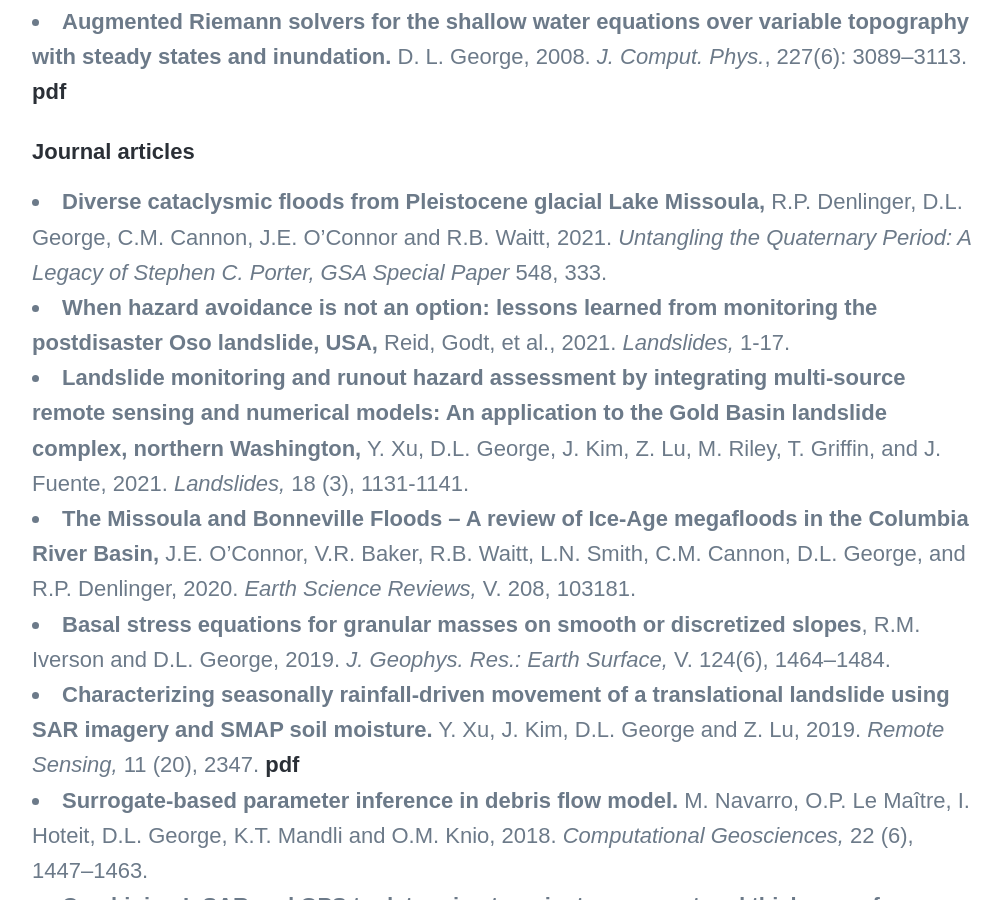
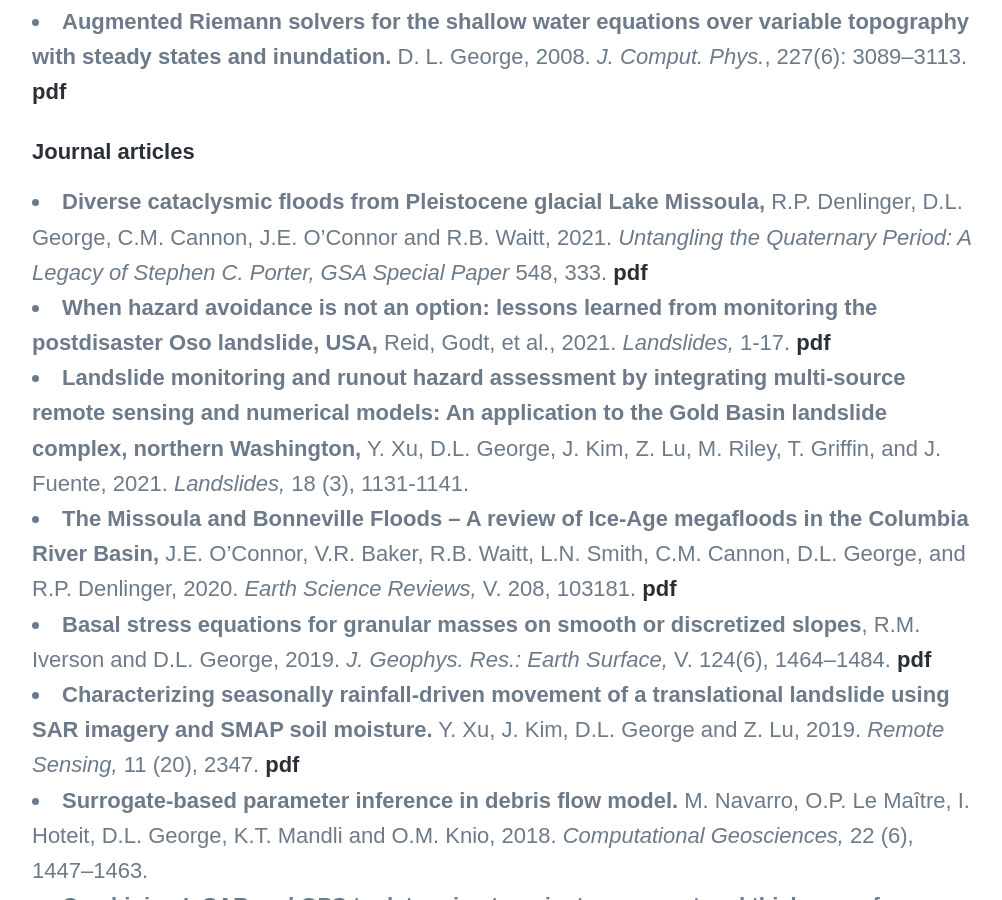
Before and after one commit to dlgeorge/dlgeorge.github.io, a Jekyll site: the page built from _pages/publications.md, in a window 1280 px wide and 900 px high, scrolled down 1272 px. Shown: the whole window, without its empty margins (138-1140 px from the left). Built offline with Jekyll 4.4.1, drawn with Linux system fonts in a browser that asks for light colours; nearby versions of some CDN libraries; some web fonts are replaced.

Commit message:
publication update

```diff
--- a/_pages/publications.md
+++ b/_pages/publications.md
@@ -19,11 +19,11 @@ featured_image: /images/pages/CVO_library.jpg
 #### Journal articles
 * **Diverse cataclysmic floods from Pleistocene glacial Lake Missoula,**
 R.P. Denlinger, D.L. George, C.M. Cannon, J.E. O’Connor and R.B. Waitt, 2021.
- *Untangling the Quaternary Period: A Legacy of Stephen C. Porter, GSA Special Paper* 548, 333.
-* **When hazard avoidance is not an option: lessons learned from monitoring the postdisaster Oso landslide, USA,** Reid, Godt, et al., 2021. *Landslides,* 1-17.
+ *Untangling the Quaternary Period: A Legacy of Stephen C. Porter, GSA Special Paper* 548, 333. [pdf]({{ site.baseurl }}/pubs/DenlingerGeorgeEtAl2021.pdf)
+* **When hazard avoidance is not an option: lessons learned from monitoring the postdisaster Oso landslide, USA,** Reid, Godt, et al., 2021. *Landslides,* 1-17. [pdf]({{ site.baseurl }}/pubs/ReidGodtEtAl2021.pdf)
 *  **Landslide monitoring and runout hazard assessment by integrating multi-source remote sensing and numerical models: An application to the Gold Basin landslide complex, northern Washington,** Y. Xu, D.L. George, J. Kim, Z. Lu, M. Riley, T. Griffin, and J. Fuente, 2021. *Landslides,* 18 (3), 1131-1141.
-* **The Missoula and Bonneville Floods – A review of Ice-Age megafloods in the Columbia River Basin,** J.E. O’Connor, V.R. Baker, R.B. Waitt, L.N. Smith, C.M. Cannon, D.L. George,  and R.P. Denlinger, 2020. *Earth Science Reviews,* V. 208, 103181.
-* **Basal stress equations for granular masses on smooth or discretized slopes**, R.M. Iverson and D.L. George, 2019. *J. Geophys. Res.: Earth Surface,* V. 124(6), 1464–1484.
+* **The Missoula and Bonneville Floods – A review of Ice-Age megafloods in the Columbia River Basin,** J.E. O’Connor, V.R. Baker, R.B. Waitt, L.N. Smith, C.M. Cannon, D.L. George,  and R.P. Denlinger, 2020. *Earth Science Reviews,* V. 208, 103181. [pdf]({{ site.baseurl }}/pubs/OConnorBakerEtAl2020.pdf)
+* **Basal stress equations for granular masses on smooth or discretized slopes**, R.M. Iverson and D.L. George, 2019. *J. Geophys. Res.: Earth Surface,* V. 124(6), 1464–1484. [pdf]({{ site.baseurl }}/pubs/IversonGeorgeEtAl2019_JGR_basalstress.pdf)
 * **Characterizing seasonally rainfall-driven movement of a translational landslide using SAR imagery and SMAP soil moisture.** Y. Xu, J. Kim, D.L. George and Z. Lu, 2019. *Remote Sensing,* 11 (20), 2347. [pdf]({{ site.baseurl }}/pubs/XuKimEtAl2019_RemoteSensing.pdf)
 * **Surrogate-based parameter inference in debris flow model.** M. Navarro, O.P. Le Maître, I. Hoteit, D.L. George, K.T. Mandli and O.M. Knio, 2018. *Computational Geosciences,* 22 (6), 1447--1463.
 * **Combining InSAR and GPS to determine transient movement and thickness of a seasonally active low-gradient translational landslide.** X. Hu, Z. Lu, T.C. Pierson, R. Kramer and D.L. George, 2018. *Geophys. Res. Lett.*, V. 45(3), 1453--1462. [pdf]({{ site.baseurl }}/pubs/HuLuEtAl2018_GRL.pdf)
@@ -35,7 +35,7 @@ R.P. Denlinger, D.L. George, C.M. Cannon, J.E. O’Connor and R.B. Waitt, 2021.
 
 #### Other articles (proceedings, book chapters, technical reports, etc.)
 * **Modeling the dynamics of lahars that originate as landslides on the west side of Mount Rainier: Preliminary results,** D.L. George, R.M. Iverson, and C.M. Cannon, 2021. *USGS Open-File Report*, to appear.
-* **Preliminary assessment of the wave generating potential from landslides at Barry Arm, Prince William Sound, Alaska.,** K.R. Barnhart, R.P. Jones, D.L. George, J.A. Coe, and D.M. Staley, 2021. *USGS Open-File Report*, 1071.
+* **Preliminary assessment of the wave generating potential from landslides at Barry Arm, Prince William Sound, Alaska.,** K.R. Barnhart, R.P. Jones, D.L. George, J.A. Coe, and D.M. Staley, 2021. *USGS Open-File Report*, 1071. [pdf]({{ site.baseurl }}/pubs/BarnhartJonesEtAl2021.pdf)
 * **Seamless numerical simulation of a hazard cascade in which a landslide triggers a dam-breach flood and consequent debris flow,** D.L. George, R.M. Iverson, and C.M. Cannon, 2019. *Debris-Flow Hazards Mitigation: Mechanics, Monitoring, Modeling, and Assessment, Association of Environmental and Engineering Geologists, Special Publication 28.* [pdf]({{ site.baseurl }}/pubs/GeorgeIversonCannon_7thDFHM.pdf)
 * **Valid debris-flow models must avoid hot starts,** R.M. Iverson and D.L. George, 2019. *Debris-Flow Hazards Mitigation: Mechanics, Monitoring, Modeling, and Assessment, Association of Environmental and Engineering Geologists, Special Publication 28.*
 * **Overcoming barriers to progress in seismic monitoring and characterization of debris flows and lahars,** K.E. Allstadt, M. Farin, A.B. Lockhart, S.K. McBride, J.W. Kean, R.M. Iverson, M. Logan, J.B. Smith, V.C. Tsai and D.L. George, 2019. *Debris-Flow Hazards Mitigation: Mechanics, Monitoring, Modeling, and Assessment, Association of Environmental and Engineering Geologists, Special Publication 28.*
```
Also changed, not shown: 5 other files.
